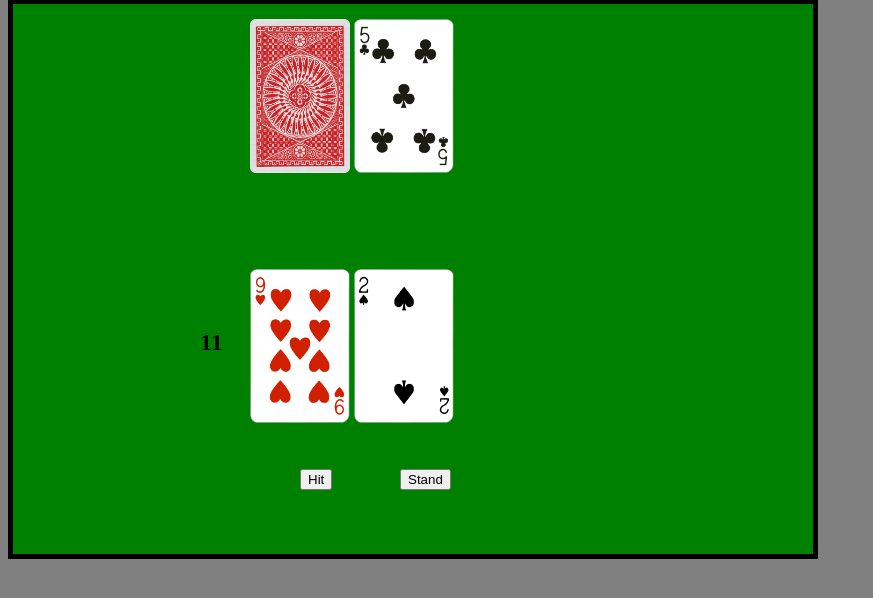
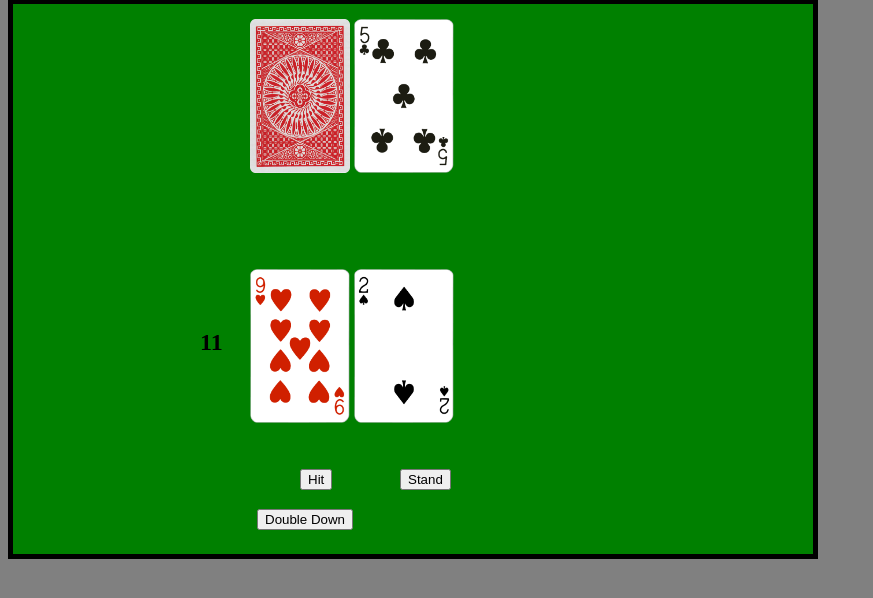
Before and after one commit to peterlokey/Blackjack, a Flask app: page /play in a window 1280 px wide. Shown: the part 61-659 px from the top of the page, without its empty margins (0-873 px from the left). Run offline with Flask 2, Linux system fonts and the light colour scheme.

Commit message:
Created Double Down and Split buttons

```diff
--- a/main.py
+++ b/main.py
@@ -5,9 +5,7 @@ import ast
 
 #TODO:
 '''
-
-Double Down
-Split
+Create functions for Double Down & Split
 
 Implement Betting!!
 '''
@@ -54,8 +52,6 @@ def play_dealer_hand(hand):
     while score < 17:
         hand.append(deal())
         score = hand_total(hand)
-        print('play_dealer_hand end')
-        print('returning' + str(hand))
     return hand
 
 def decide_winner(user, dealer, wager):
@@ -115,6 +111,10 @@ def print_hands():
     user_hand, dealer_hand = deal_hands()
     user_total = hand_total(user_hand)
     dealer_total = hand_total(dealer_hand)
+    paired = "False"
+    if user_hand[0][0] == user_hand[1][0]:
+        paired = "True"
+
     result = decide_winner(user_hand, dealer_hand, None)
 
     if is_blackjack(user_hand):
@@ -125,7 +125,7 @@ def print_hands():
     if is_blackjack(dealer_hand):
         result = "DEALER BLACKJACK. YOU LOSE."
         return render_template("end.html", user_hand=user_hand, dealer_hand=dealer_hand, user_total=user_total, dealer_total=dealer_total, result=result)
-    return render_template("play.html", user_hand=user_hand, dealer_hand=dealer_hand, user_total=user_total, result=result)
+    return render_template("play.html", user_hand=user_hand, dealer_hand=dealer_hand, user_total=user_total, result=result, paired=paired)
 
 @app.route("/stand", methods=['POST'])
 def stand():
--- a/static/style/style.css
+++ b/static/style/style.css
@@ -72,6 +72,18 @@ img {
     top: 530px;
 }
 
+#double_button {
+    position: fixed;
+    left: 257px;
+    top: 570px;
+}
+
+#split_button {
+    position: fixed;
+    left: 402px;
+    top: 570px;
+}
+
 #result {
     position: fixed;
     left: 300px;
--- a/templates/play.html
+++ b/templates/play.html
@@ -22,4 +22,14 @@
 <input type="submit" id="stand_button" value="Stand">
 </form>
 
+<form action = "/double_down?user_hand={{user_hand}}&dealer_hand={{dealer_hand}}" method="POST">
+    <input type="submit" id="double_button" value="Double Down">
+    </form>
+
+{% if paired == "True" %}
+    <form action = "/split?user_hand={{user_hand}}&dealer_hand={{dealer_hand}}" method="POST">
+    <input type="submit" id="split_button" value="Split">
+    </form>
+{% endif %}
+
 {% endblock %}
```
Also changed, not shown: index.html (deleted, +0 -25 lines).
